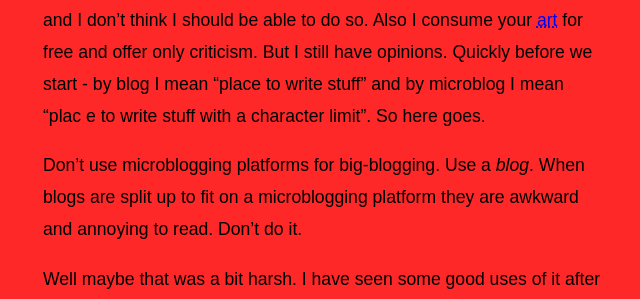
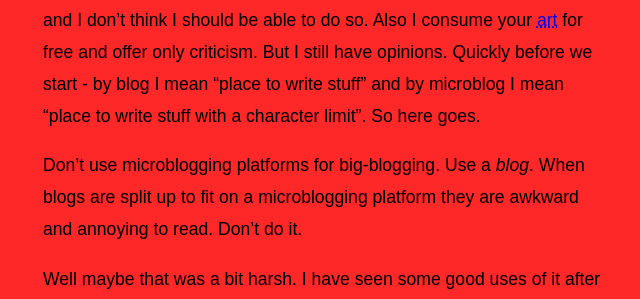
Before and after one commit to TomJB1/my-website-jekyll, a Jekyll site: the page built from _posts/published/2024-12-02-Microblogging is for micro blogs.md, in a window 1280 px wide. Shown: the part 172-471 px from the top of the page, without its empty margins (317-957 px from the left). Built offline with Jekyll 4.4.1, drawn with Linux system fonts in a browser that asks for light colours.

Commit message:
move published posts to separate dir

```diff
--- a/_posts/2024-12-02-Microblogging is for micro blogs.md
+++ b/_posts/published/2024-12-02-Microblogging is for micro blogs.md
@@ -15,8 +15,7 @@
 ---
 This rant is dedicated to people on the butterfly-logo place.
 
-You have free will to use anything however you want. I can't stop you and I don't think I should be able to do so. Also I consume your [art](/posts/Is-content-destroying-art.html) for free and offer only criticism. But I still have opinions. Quickly before we start - by blog I mean "place to write stuff" and by microblog I mean "plac
-e to write stuff with a character limit". So here goes.
+You have free will to use anything however you want. I can't stop you and I don't think I should be able to do so. Also I consume your [art](/posts/Is-content-destroying-art.html) for free and offer only criticism. But I still have opinions. Quickly before we start - by blog I mean "place to write stuff" and by microblog I mean "place to write stuff with a character limit". So here goes.
 
 Don't use microblogging platforms for big-blogging. Use a *blog*. When blogs are split up to fit on a microblogging platform they are awkward and annoying to read. Don't do it.
 
```
Also changed, not shown: _posts/published/2024-08-03-Why make a website.md (renamed from _posts/2024-08-03-Why make a website.md, +2 -1 lines), _posts/templates/Publish.md (+1 -1 lines), _posts/published/2024-08-07-The Carpenters are underrated by me.md (renamed from _posts/2024-08-07-The Carpenters are underrated by me.md), _posts/published/2024-08-18-Don't google it.md (renamed from _posts/2024-08-18-Don't google it.md), _posts/published/2024-09-10-All computers are quantum (kind of).md (renamed from _posts/2024-09-10-All computers are quantum (kind of).md), _posts/published/2024-10-05-Git is amazing.md (renamed from _posts/2024-10-05-Git is amazing.md), _posts/published/2024-10-13-the wall message board.md (renamed from _posts/2024-10-13-the wall message board.md), _posts/published/2024-10-17-Shrinking bubbles.md (renamed from _posts/2024-10-17-Shrinking bubbles.md), _posts/published/2024-11-23-Is content destroying art.md (renamed from _posts/2024-11-23-Is content destroying art.md), _posts/published/2024-12-01-How to not google it anymore.md (renamed from _posts/2024-12-01-How to not google it anymore.md).
